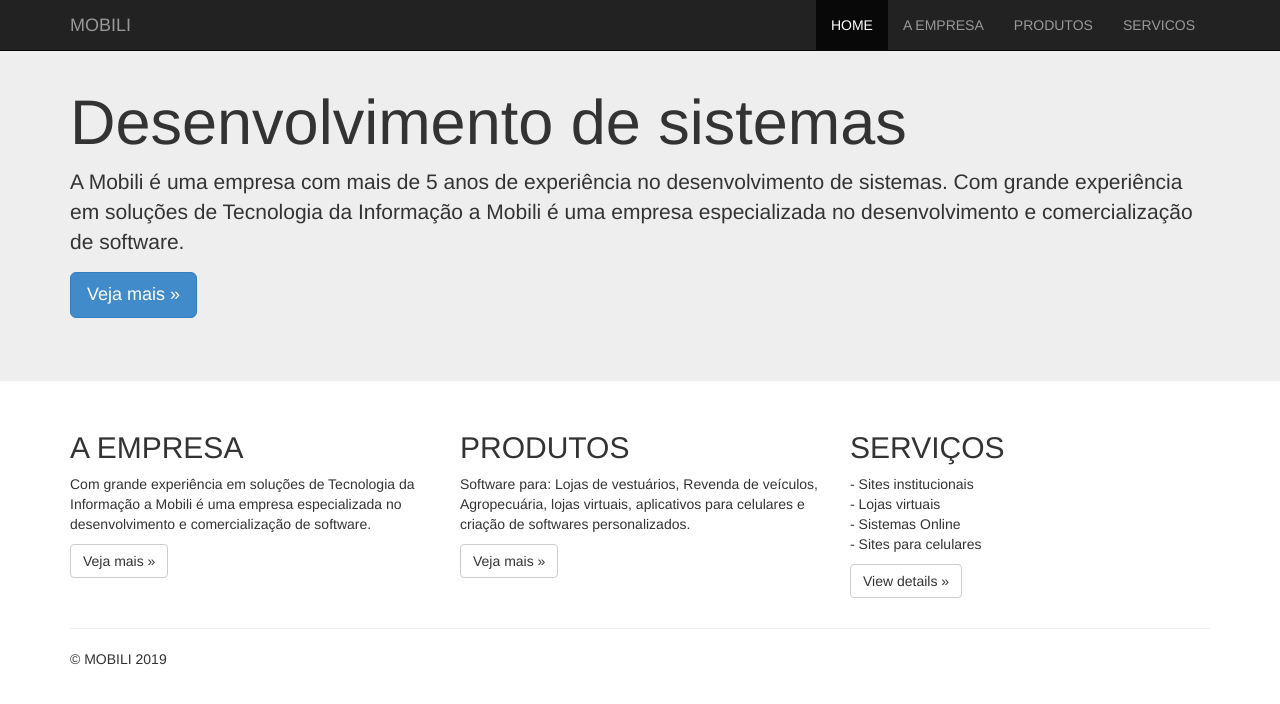
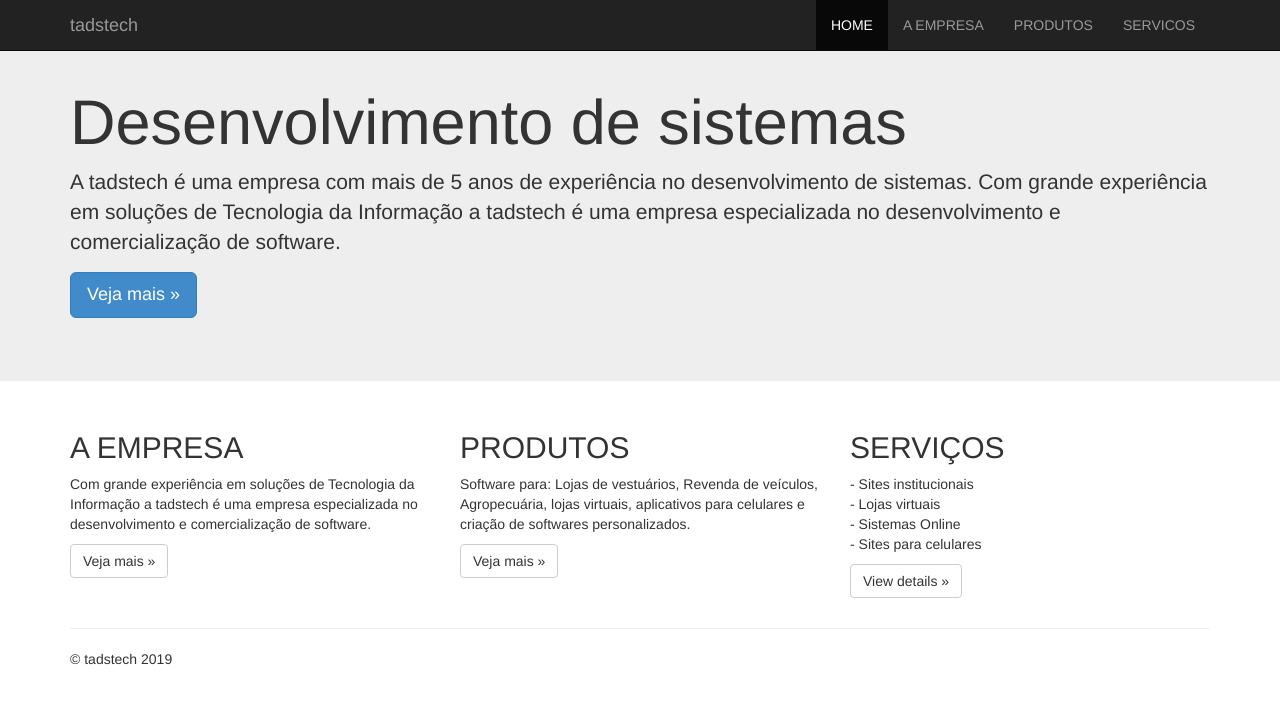
Before and after one commit to MarcusRenato/projeto-web, a plain HTML site: page index.html in a window 1280 px wide. Drawn offline with nearby package versions, Linux system fonts and the light colour scheme.

Commit message:
Mudanca do nome da empresa

```diff
--- a/index.html
+++ b/index.html
@@ -30,7 +30,7 @@
           	</button>
 
             <!-- logo do site -->
-            <a class="navbar-brand" href="#">MOBILI</a>
+            <a class="navbar-brand" href="#">tadstech</a>
 
             <!-- inicio menu -->
             <div class="navbar-collapse collapse navbar-right">
@@ -53,7 +53,7 @@
             <br />
             <h1>Desenvolvimento de sistemas</h1>
             <p>
-                A Mobili é uma empresa com mais de 5 anos de experiência no desenvolvimento de sistemas. Com grande experiência em soluções de Tecnologia da Informação a Mobili é uma empresa especializada no desenvolvimento e comercialização de software.
+                A tadstech é uma empresa com mais de 5 anos de experiência no desenvolvimento de sistemas. Com grande experiência em soluções de Tecnologia da Informação a tadstech é uma empresa especializada no desenvolvimento e comercialização de software.
             </p>
             <p><a class="btn btn-primary btn-lg" role="button">Veja mais &raquo;</a></p>
         </div>
@@ -67,7 +67,7 @@
             <div class="col-md-4">
                 <h2>A EMPRESA</h2>
                 <p>
-                    Com grande experiência em soluções de Tecnologia da Informação a Mobili é uma empresa especializada no desenvolvimento e comercialização de software.
+                    Com grande experiência em soluções de Tecnologia da Informação a tadstech é uma empresa especializada no desenvolvimento e comercialização de software.
                 </p>
                 <p><a class="btn btn-default" href="#">Veja mais &raquo;</a></p>
             </div>
@@ -96,7 +96,7 @@
         <hr>
 
         <footer>
-            <p>&copy; MOBILI 2019</p>
+            <p>&copy; tadstech 2019</p>
         </footer>
     </div>
     <!-- /container -->
```
